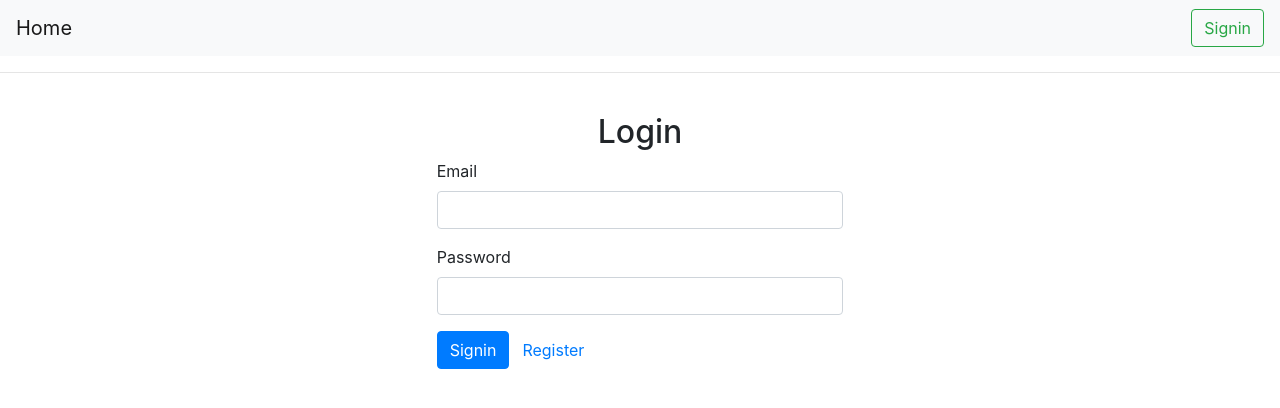
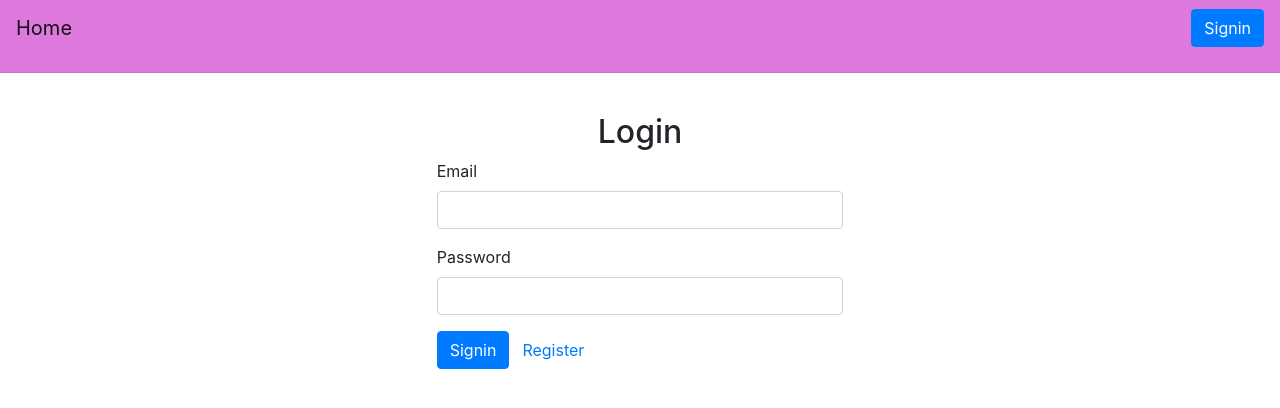
Before and after one commit to Aibier/AnyFin, a React app in the folder client/: page /login in a window 1280 px wide. Shown: the top 408 px of the page. Built offline with nearby package versions, Linux system fonts and the light colour scheme.

Commit message:
2019-12-11: header color

```diff
--- a/client/src/components/HeaderComponent/index.jsx
+++ b/client/src/components/HeaderComponent/index.jsx
@@ -18,9 +18,9 @@ class HeaderComponent extends React.Component {
                 {user && user.user ?
                     (<div>
                         <a className="" style={divStyle}>Hi {user.user.name}!</a>
-                        <Link to="/login" className="btn btn-outline-success my-2 my-sm-0" >Singout</Link>
+                        <Link to="/login" className="btn btn-primary my-2 my-sm-0" >Singout</Link>
                     </div>) : (
-                        <Link to="/login" className="btn btn-outline-success my-2 my-sm-0" >Signin</Link>
+                        <Link to="/login" className="btn btn-primary my-2 my-sm-0" >Signin</Link>
                     )
                 }
             </nav>
--- a/client/src/index.html
+++ b/client/src/index.html
@@ -13,9 +13,10 @@
             position: sticky;
             top: 0;
             padding: 0;
+            background-color: #de7ade;
         }
-        .header_container .lg-light {
-            background-color: #563d7c;
+        .header_container .bg-light {
+            background-color: #de7ade !important;
             z-index: 1;
         }
        .loader {
```
